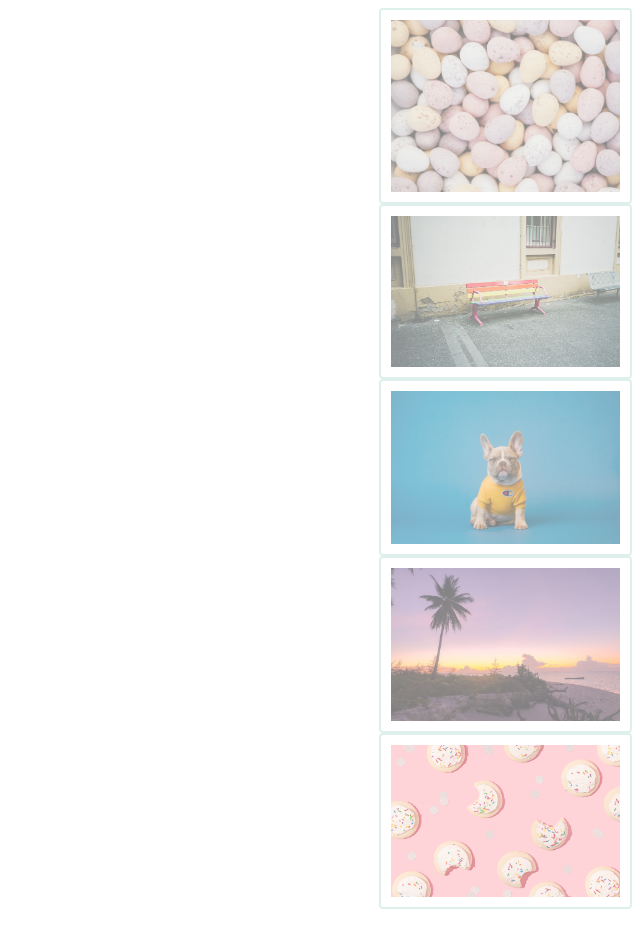
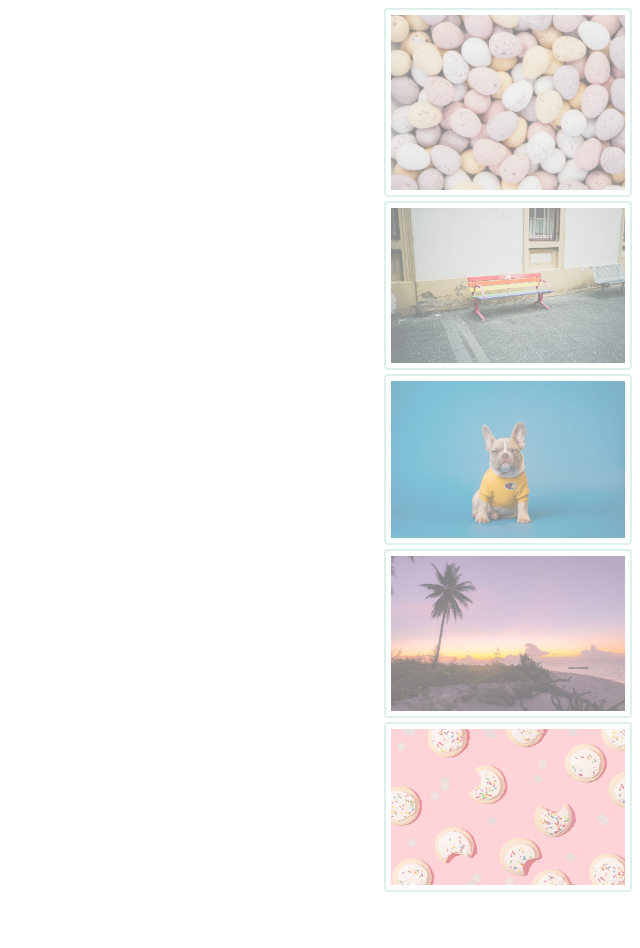
Before and after one commit to lorenrivers/accessible-gallery-project, a plain HTML site: page index.html in a window 1280 px wide. Shown: the top 948 px of the page, without its empty margins (640-1280 px from the left). Drawn offline with Linux system fonts and the light colour scheme.

Commit message:
final version of image gallery

```diff
--- a/app.js
+++ b/app.js
@@ -33,10 +33,8 @@ let images = [
 // It adds a class of 'thumb-image' to enable images to be styled in CSS.
 // It adds the tabindex attribute (which is 0) which allows each image to be tabbable.
 // It then appends the newly created image element to the thumbnailContainer div.
-// Event listener added to create the larger display of an image when any image in the thumbnail is clicked.
-// Event listener added that will listen for 'Enter' to be pressed. When pressed, it will display the image it was pressed on (the event key).
 const createThumbnail = (arrayOfImages) => {
-  arrayOfImages.forEach((image) => {
+  arrayOfImages.forEach((image, index) => {
     let imageElement = document.createElement("img");
     imageElement.src = image.url;
     imageElement.alt = image.alt;
@@ -44,13 +42,20 @@ const createThumbnail = (arrayOfImages) => {
     imageElement.setAttribute("tabindex", "0");
     thumbnailContainer.appendChild(imageElement);
 
+    // Event listener added to create the larger display of an image when any image in the thumbnail is clicked.
     imageElement.addEventListener("click", () => {
       createDisplayImage(image);
     });
 
-    imageElement.addEventListener("keydown", function (event) {
+    // Event listener added that will listen for 'Enter' to be pressed. When pressed, it will display the image it was pressed on (the event key). If the right arrow is pressed, then the next image element is selected (through nextElementSibling property) and the object method .focus() applied, which will by default scroll to the element and provide visible indication that element has been scrolled to. When the left arrow is pressed, the previous image element is selected and the object method .focus() applied, enabling the user to move back through the images.
+    // A problem is that the arrow keys only work once the thumbnail container has been tabbed onto. Voice narrator doesn't like the arrow keys either (doesn't move to next image when arrows pressed and narrator is on).
+    imageElement.addEventListener("keydown", (event) => {
       if (event.key === "Enter") {
         createDisplayImage(image);
+      } else if (event.key === "ArrowRight") {
+        imageElement.nextElementSibling.focus();
+      } else if (event.key === "ArrowLeft") {
+        imageElement.previousElementSibling.focus();
       }
     });
   });
--- a/style.css
+++ b/style.css
@@ -1,14 +1,16 @@
+@import url("https://fonts.googleapis.com/css2?family=Roboto&display=swap");
+
 * {
   box-sizing: border-box;
-  font-family: monospace;
+  font-family: "Roboto", sans-serif;
 }
+
 .thumb-image {
   border: 2px solid #bde3d8;
   border-radius: 4px;
-  padding: 10px;
   width: 100%;
+  padding: 5px;
   opacity: 0.5;
-  z-index: 1;
 }
 
 .thumb-image:hover {
@@ -30,9 +32,8 @@
 
 .thumbnail-container {
   grid-area: 1 / 2 / 5 / 3;
-  overflow-y: scroll;
-  display: flex;
-  flex-direction: column;
+  margin-left: 5px;
+  /* overflow-y: scroll; */
 }
 
 .big-image {
@@ -41,6 +42,7 @@
 
 .description {
   grid-area: 5 / 1 / 6 / 3;
+  text-align: center;
 }
 
 @media (min-width: 600px) {
```
